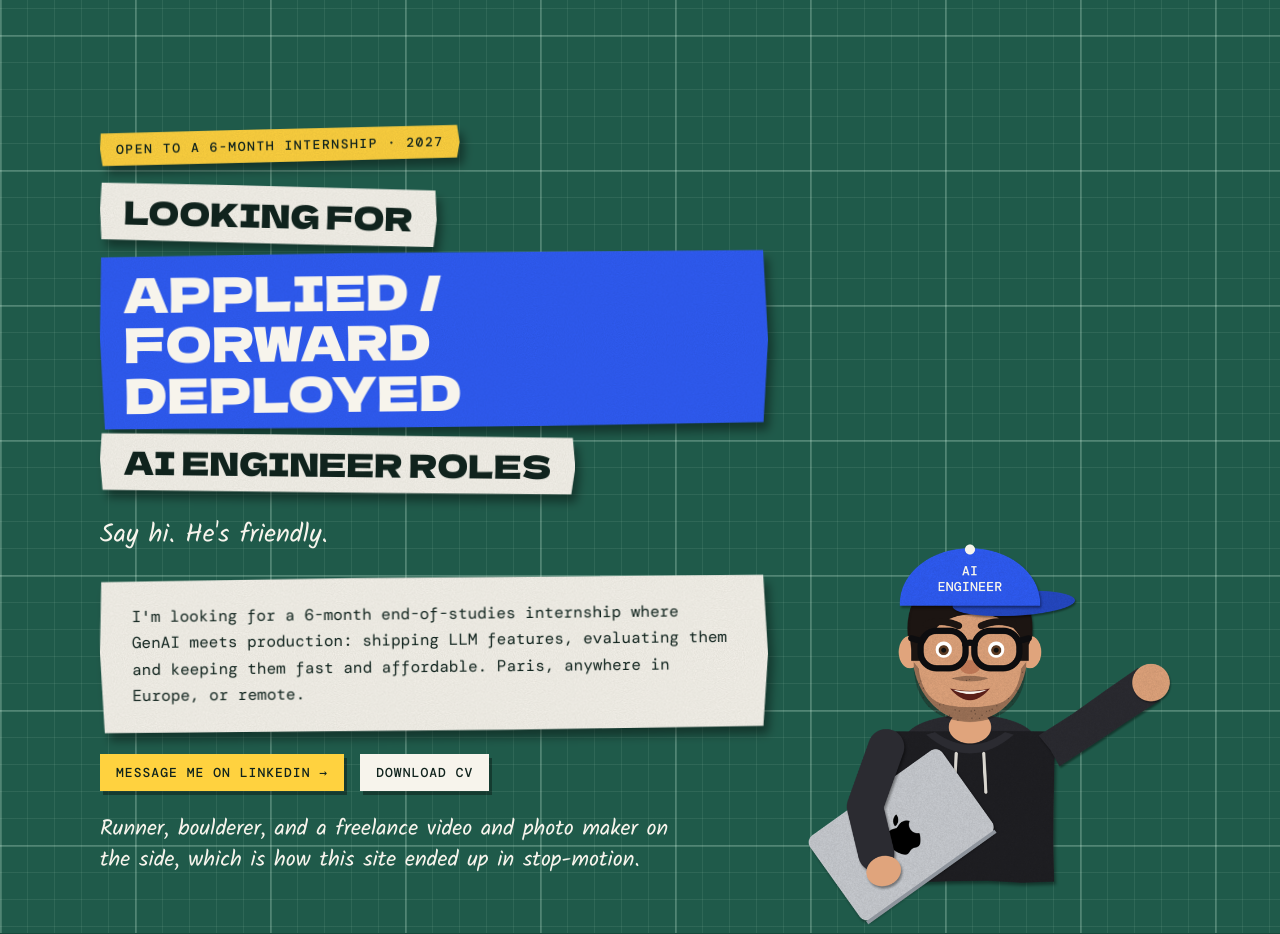
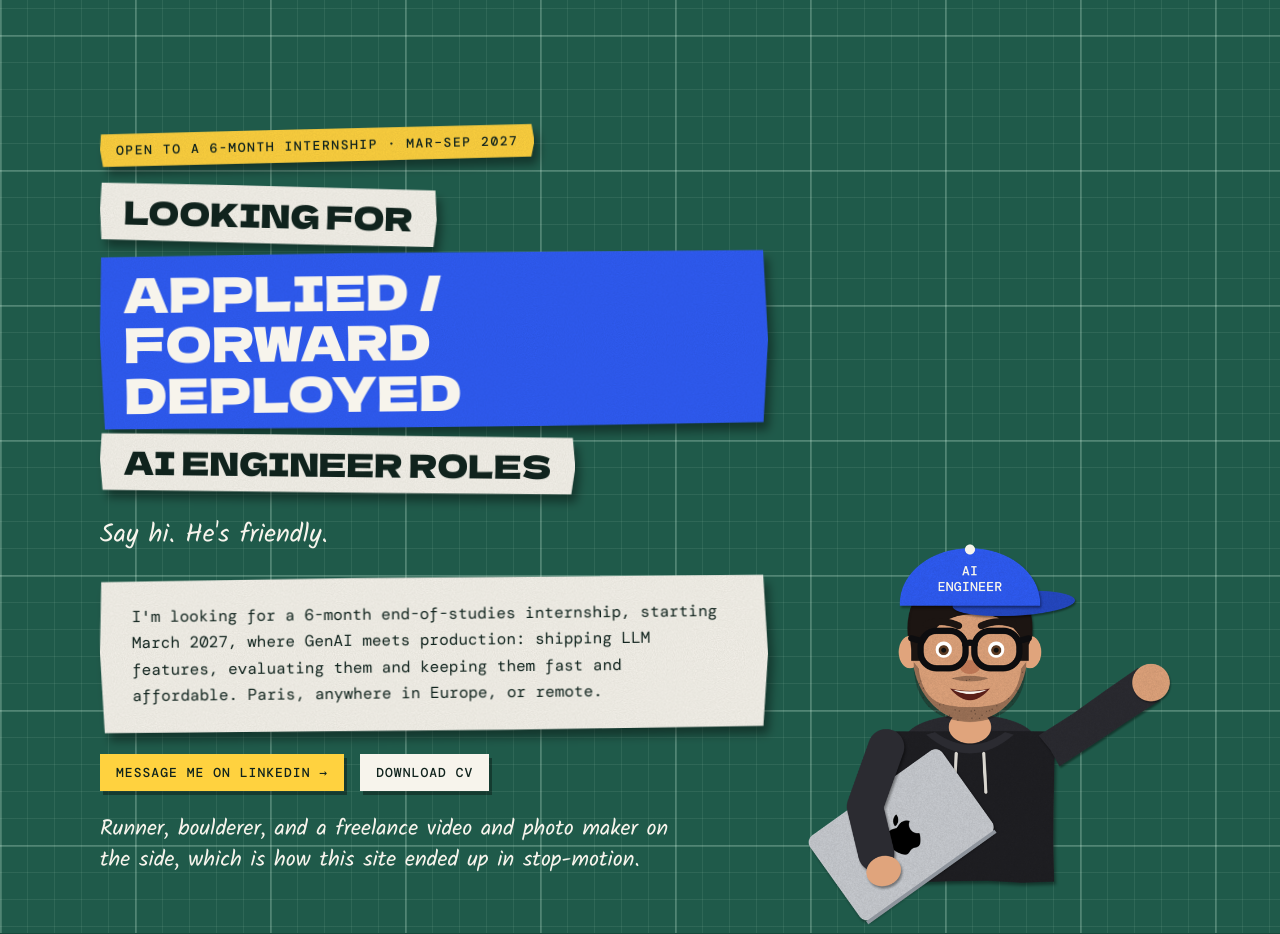
Before and after one commit to killerwolf/killerwolf.github.io, an Astro site: page / in a window 1280 px wide. Shown: the part 8200-9134 px from the top of the page. Built offline with nearby package versions, Linux system fonts and the light colour scheme; Astro itself is replaced by a stand-in of ours; no server answers.

Commit message:
Set GA4 measurement ID and pin the internship start date
Enable analytics via the GA_MEASUREMENT_ID repo variable so the existing
click_linkedin / download_cv / click_side_project events are reported.

State the internship window (MAR-SEP 2027) in the contact section, the
body copy and the meta description, so recruiters see the dates without
needing to ask.

```diff
--- a/src/components/Contact.astro
+++ b/src/components/Contact.astro
@@ -6,8 +6,7 @@ import { links } from '../data/site';
   <div class="wrap contact__grid">
     <div class="contact__copy">
       <div class="stack">
-        {/* TODO(Hamdi): confirm the internship start date with EPITA and replace "2027" (e.g. "SPRING 2027"). */}
-        <p class="hm-paper hm-paper--yellow hm-label hm-label--mono hm-tilt-l" data-reveal>OPEN TO A 6-MONTH INTERNSHIP · 2027</p>
+        <p class="hm-paper hm-paper--yellow hm-label hm-label--mono hm-tilt-l" data-reveal>OPEN TO A 6-MONTH INTERNSHIP · MAR–SEP 2027</p>
         <h2>
           <span class="hm-paper hm-label hm-label--display strip-md hm-tilt-r" data-reveal>Looking for</span>
           <span class="hm-paper hm-paper--blue hm-label hm-label--display strip-lg hm-tilt-l1" data-reveal style="animation-delay: 0.17s"
@@ -19,8 +18,8 @@ import { links } from '../data/site';
         </h2>
         <p class="narrator narrator--lg">Say hi. He's friendly.</p>
         <p class="hm-paper card hm-tilt-l1" data-reveal>
-          I'm looking for a 6-month end-of-studies internship where GenAI meets production: shipping LLM features, evaluating
-          them and keeping them fast and affordable. Paris, anywhere in Europe, or remote.
+          I'm looking for a 6-month end-of-studies internship, starting March 2027, where GenAI meets production: shipping
+          LLM features, evaluating them and keeping them fast and affordable. Paris, anywhere in Europe, or remote.
         </p>
         <div class="actions">
           <a
--- a/src/data/site.ts
+++ b/src/data/site.ts
@@ -12,7 +12,7 @@ export const links = {
 export const meta = {
   title: 'Hamdi Laadhari · AI Engineer (GenAI) · Software Engineer turned AI Engineer',
   description:
-    'Hamdi Laadhari: 16 years shipping production software, now an AI engineer focused on GenAI and LLMs. MSc AIMS at EPITA × EM Normandie.',
+    'Hamdi Laadhari: 16 years shipping production software, now an AI engineer focused on GenAI and LLMs. MSc AIMS at EPITA × EM Normandie. Open to a 6-month internship from March 2027.',
   ogTitle: 'From software engineer to AI engineer',
   ogImage: `${SITE_URL}/assets/og-frame-title.jpg`,
 } as const;
@@ -40,5 +40,4 @@ export const personJsonLd = {
   ],
 };
 
-// TODO(Hamdi): set PUBLIC_GA_MEASUREMENT_ID (G-XXXXXXXXXX) in the deploy workflow's repo variables.
 export const GA_ID: string | undefined = import.meta.env.PUBLIC_GA_MEASUREMENT_ID || undefined;
```
Also changed, not shown: .github/workflows/deploy.yml.
